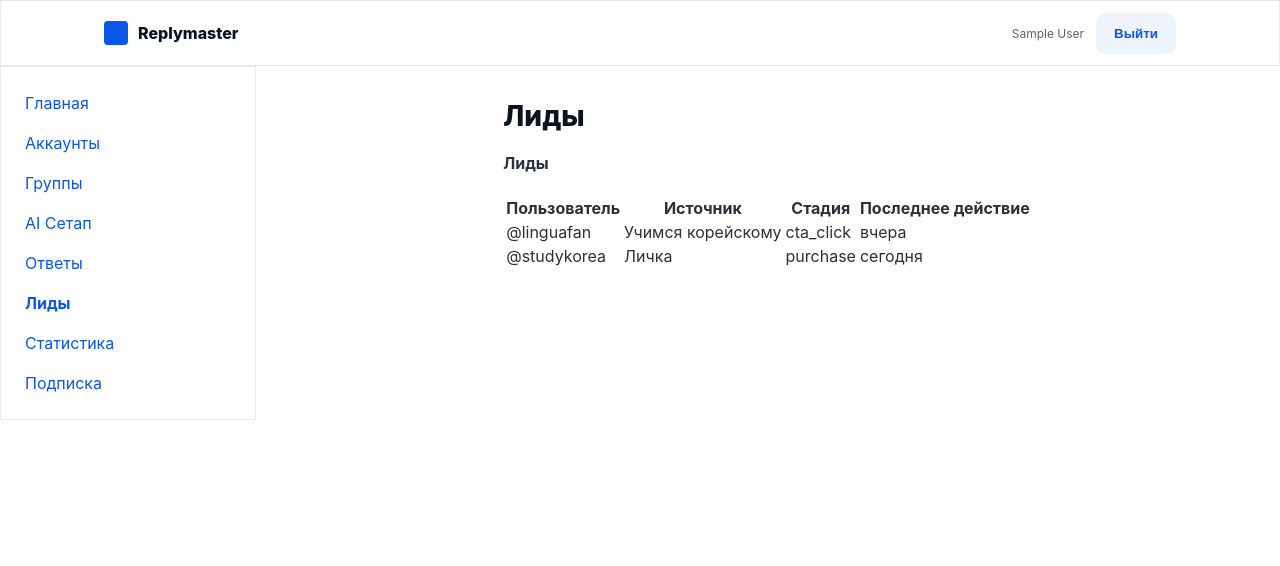
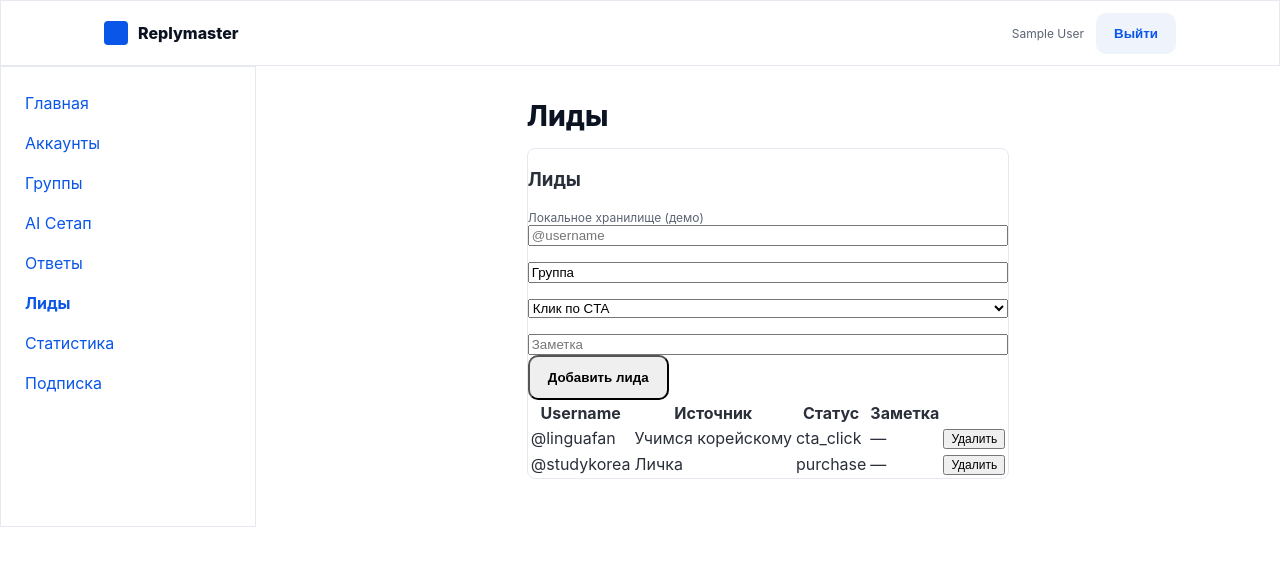
Before and after one commit to anykord/replymaster-frontend, a Next.js app: page /dashboard/leads in a window 1280 px wide. Shown: the top 566 px of the page. Built offline with nearby package versions, Linux system fonts and the light colour scheme; no server answers; sample sign-in values are in the browser's storage.

Commit message:
Update LeadsTable.js

```diff
--- a/components/dashboard/LeadsTable.js
+++ b/components/dashboard/LeadsTable.js
@@ -1,27 +1,80 @@
-export default function LeadsTable({ items=[] }) {
+import { useEffect, useState } from 'react';
+
+function LeadRow({ lead, onRemove }) {
   return (
-    <div className="rounded-xl border bg-white p-4 shadow-sm">
-      <h4 className="font-semibold mb-2">Лиды</h4>
-      <table className="w-full text-sm">
-        <thead>
-          <tr className="text-left text-gray-500">
-            <th className="py-2">Пользователь</th>
-            <th>Источник</th>
-            <th>Стадия</th>
-            <th>Последнее действие</th>
-          </tr>
-        </thead>
-        <tbody>
-          {items.map((l,i)=>(
-            <tr key={i} className="border-t">
-              <td className="py-2">@{l.username}</td>
-              <td>{l.source}</td>
-              <td>{l.stage}</td>
-              <td>{l.lastAction}</td>
+    <tr>
+      <td>@{lead.username}</td>
+      <td>{lead.source}</td>
+      <td>{lead.stage}</td>
+      <td>{lead.note || '—'}</td>
+      <td className="text-right">
+        <button className="small" onClick={() => onRemove(lead.id)}>Удалить</button>
+      </td>
+    </tr>
+  );
+}
+
+export default function LeadsTable({ items }) {
+  const [leads, setLeads] = useState([]);
+
+  useEffect(() => {
+    const saved = localStorage.getItem('rm_leads');
+    if (saved) {
+      try { setLeads(JSON.parse(saved)); } catch {}
+    } else {
+      setLeads(items || []);
+    }
+  }, [items]);
+
+  useEffect(() => {
+    localStorage.setItem('rm_leads', JSON.stringify(leads));
+  }, [leads]);
+
+  const [form, setForm] = useState({ username:'', source:'Группа', stage:'cta_click', note:'' });
+
+  const add = () => {
+    if (!form.username) return;
+    setLeads(prev => [...prev, { ...form, id: Date.now().toString() }]);
+    setForm({ username:'', source:'Группа', stage:'cta_click', note:'' });
+  };
+
+  const remove = (id) => setLeads(prev => prev.filter(l => l.id !== id));
+
+  return (
+    <div className="rm-card p-4">
+      <div className="flex items-center justify-between mb-2">
+        <h3 className="font-semibold">Лиды</h3>
+        <div className="small muted">Локальное хранилище (демо)</div>
+      </div>
+
+      <div className="grid md:grid-cols-4 gap-2 mb-3">
+        <input className="border rounded p-2" placeholder="@username" value={form.username} onChange={e=>setForm({...form, username:e.target.value})} />
+        <input className="border rounded p-2" placeholder="Источник (группа/личка/профиль)" value={form.source} onChange={e=>setForm({...form, source:e.target.value})} />
+        <select className="border rounded p-2" value={form.stage} onChange={e=>setForm({...form, stage:e.target.value})}>
+          <option value="cta_click">Клик по CTA</option>
+          <option value="dm">Перешёл в личку</option>
+          <option value="trial">Пошёл на бесплатный курс</option>
+          <option value="purchase">Купил</option>
+        </select>
+        <input className="border rounded p-2" placeholder="Заметка" value={form.note} onChange={e=>setForm({...form, note:e.target.value})} />
+      </div>
+
+      <button className="btn" onClick={add}>Добавить лида</button>
+
+      <div className="mt-3 border rounded overflow-x-auto">
+        <table className="w-full">
+          <thead>
+            <tr>
+              <th>Username</th><th>Источник</th><th>Статус</th><th>Заметка</th><th></th>
             </tr>
-          ))}
-        </tbody>
-      </table>
+          </thead>
+          <tbody>
+            {leads.length === 0 ? (
+              <tr><td colSpan={5} className="muted small p-3">Пока пусто</td></tr>
+            ) : leads.map(l => <LeadRow key={l.id} lead={l} onRemove={remove} />)}
+          </tbody>
+        </table>
+      </div>
     </div>
   );
 }
```
